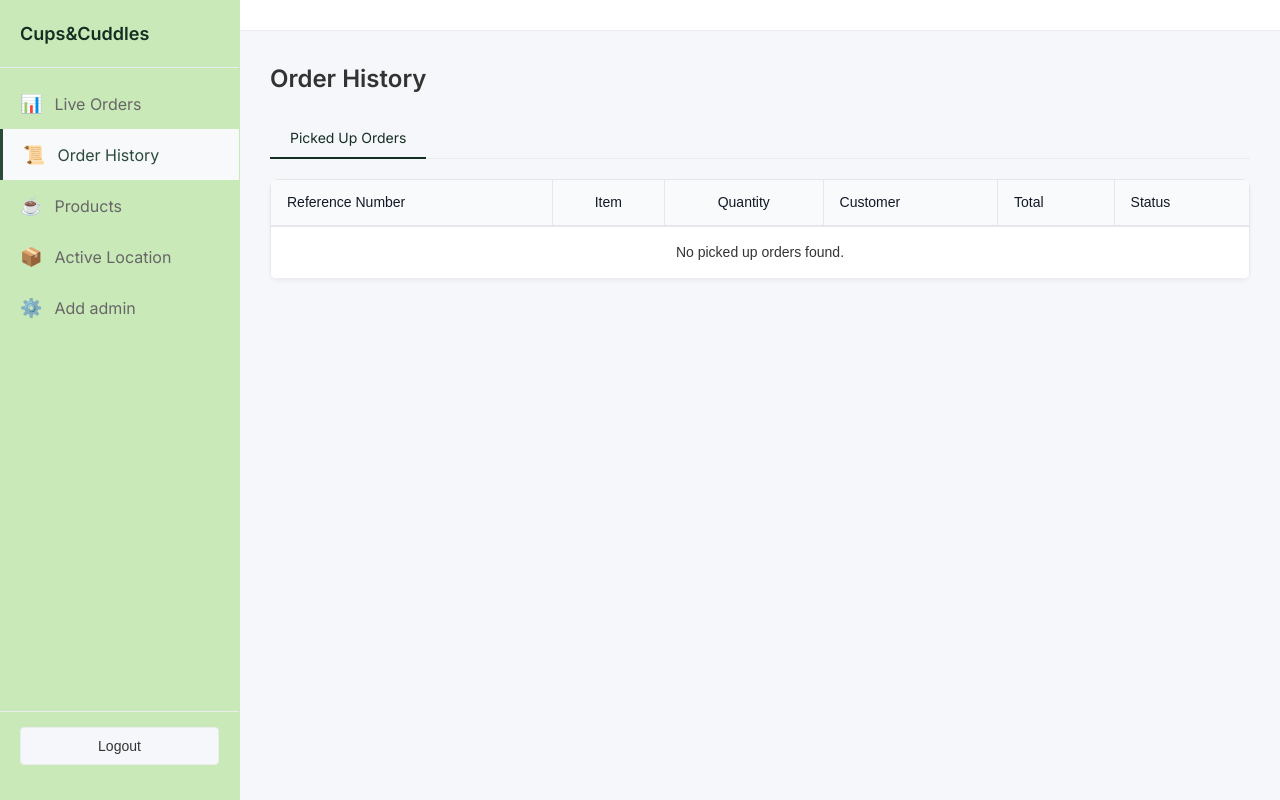
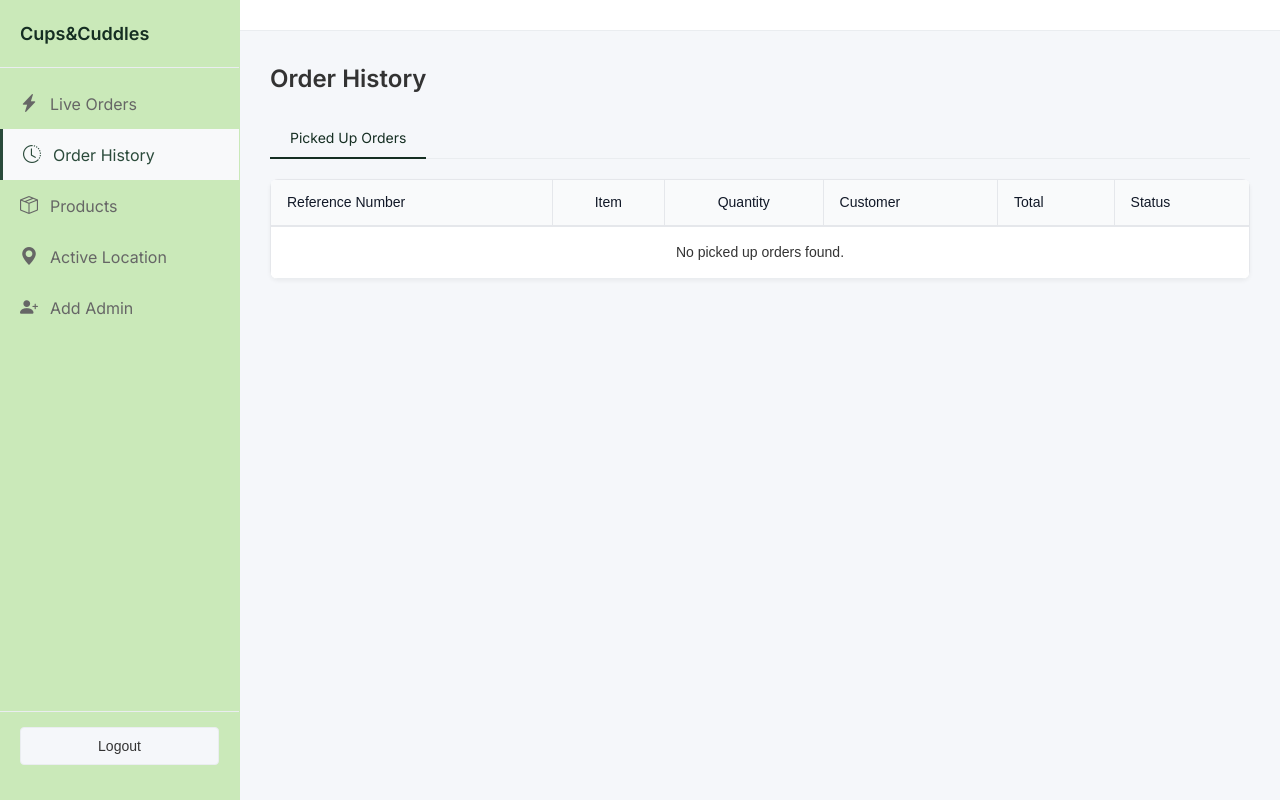
Before and after one commit to ymareska21/ITONAANGFINAL, a PHP site: page /admin/admin.php in a window 1280 px wide. Run offline with PHP 8.4, Linux system fonts and the light colour scheme; data that the repository does not hold is empty.

Commit message:
Update admin.php

```diff
--- a/admin/admin.php
+++ b/admin/admin.php
@@ -105,6 +105,8 @@
     <title>Coffee Shop Admin Dashboard</title>
     <link rel="stylesheet" href="./css/main.css">
     <link rel="stylesheet" href="https://fonts.googleapis.com/css2?family=Inter:wght@400;500;600&display=swap">
+    <link rel="stylesheet" href="https://cdn.jsdelivr.net/npm/bootstrap-icons@1.10.5/font/bootstrap-icons.css">
+
 
 </head>
 <body>
@@ -117,24 +119,24 @@
 
             <nav class="nav-menu">
     <a href="#" class="nav-item" data-section="live-orders">
-                    <span class="nav-icon">📊</span>
+        <span class="nav-icon"><i class="bi bi-lightning-charge-fill"></i></span>
         <span>Live Orders</span>
     </a>
     <a href="#" class="nav-item" data-section="order-history">
-                    <span class="nav-icon">📜</span>
+        <span class="nav-icon"><i class="bi bi-clock-history"></i></span>
         <span>Order History</span>
     </a>
     <a href="#" class="nav-item active" data-section="products">
-                    <span class="nav-icon">☕</span>
+        <span class="nav-icon"><i class="bi bi-box-seam"></i></span>
         <span>Products</span>
     </a>
     <a href="#" class="nav-item" data-section="active-location">
-                    <span class="nav-icon">📦</span>
+        <span class="nav-icon"><i class="bi bi-geo-alt-fill"></i></span>
         <span>Active Location</span>
     </a>
     <a href="#" class="nav-item" data-section="add-admin">
-                    <span class="nav-icon">⚙️</span>
-                    <span>Add admin</span>
+        <span class="nav-icon"><i class="bi bi-person-plus-fill"></i></span>
+        <span>Add Admin</span>
     </a>
 </nav>
 
@@ -897,6 +899,8 @@
             });
         }
     });
+
+    //edited
     </script>
     <script src="js/main.js"></script>
 </body>
```
Lines whose indentation alone changed are shown as unchanged.
